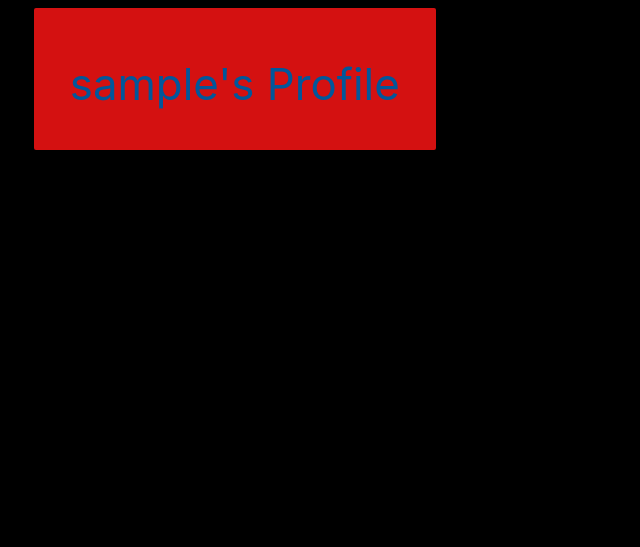
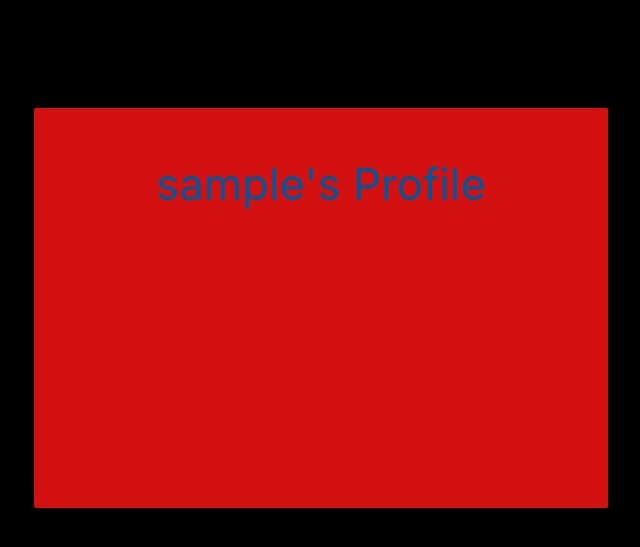
Before and after one commit to ColinHammarberg/Account_verification_rep, a Flask app: page /profile/1 in a window 1280 px wide. Shown: the part 64-611 px from the top of the page, without its empty margins (319-959 px from the left). Run offline with Flask 2, Linux system fonts and the light colour scheme; the visitor is signed in with stand-in values (Sample User, id 1); a database or web service that is not in the repository returns one stand-in record (values such as "Sample title"); some libraries are stand-ins or nearby versions.

Commit message:
Stylying the important areas (as body element etc.)

```diff
--- a/static/style.css
+++ b/static/style.css
@@ -4,8 +4,18 @@
     height: 100vh;
 }
 
+.row-card {
+    align-items: center;
+    padding-top: 100px;
+}
+
 .card-panel {
     background-color: rgb(212, 17, 17);
-    width: 70%;
-    height:
+    width: 100%;
+    height: 400px;
 }
+
+.username h3 {
+    text-align: center;
+    margin-top: 500px;
+}
--- a/templates/profile.html
+++ b/templates/profile.html
@@ -2,10 +2,10 @@
 {% extends "base.html" %}
 {% block content %}
 
-    <div class="row">
+    <div class="row row-card center-align">
         <div class="col s12 m8 offset-m2">
             <div class="card-panel">
-                <h3 class="center-align light-blue-text text-darken-4">
+                <h3 class="center-align light-blue-text text-darken-4 username">
                     {{ username }}'s Profile
                 </h3>
             </div>
```
